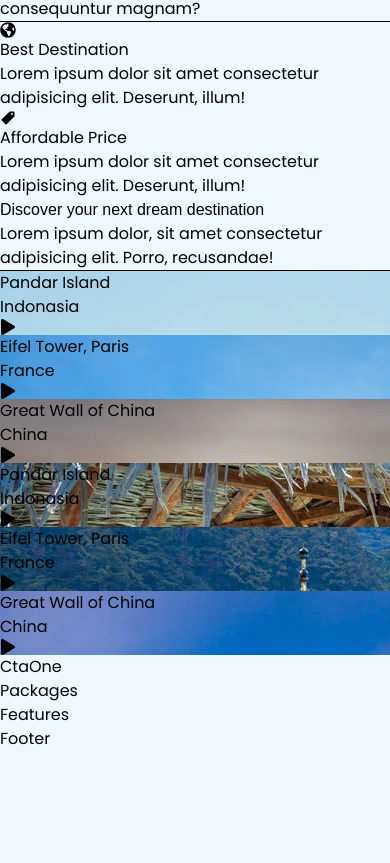
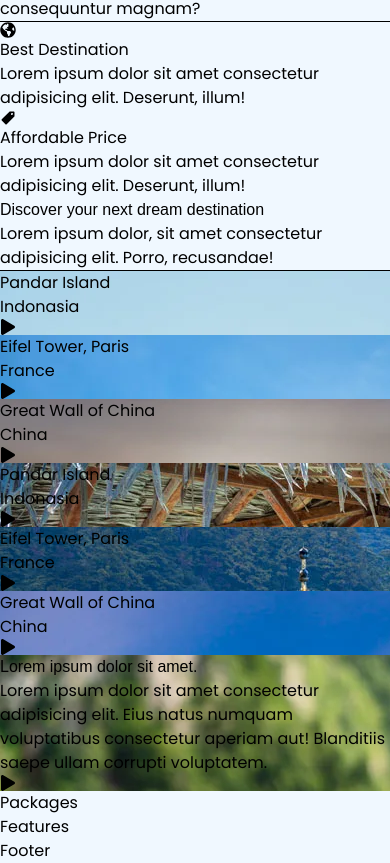
Before and after one commit to AkifNaveed12/Tripify, a React (Vite) app in the folder TripifyWebsite/: page / in a window 390 px wide. Shown: the part 1028-1891 px from the top of the page. Before the commit the page ends 1779 px from the top, so only its background shows below. Built offline with nearby package versions, Linux system fonts and the light colour scheme; a web font is replaced by a local one.

Commit message:
feat: CtaOne section added

```diff
--- a/TripifyWebsite/src/sections/CtaOne.jsx
+++ b/TripifyWebsite/src/sections/CtaOne.jsx
@@ -1,9 +1,37 @@
-import React from 'react';
+import React, {useEffect} from 'react';
+import cta1 from '../assets/cta1.webp'
+import { FaPlay } from 'react-icons/fa';
+import AOS from 'aos'
+import 'aos/dist/aos.css'
 
 const CtaOne = () => {
+    useEffect(() => {
+        AOS.init({
+            delay: 200,
+            once: false,
+            duraton: 800
+            })
+        }, []);
     return (
-        <div>
-            CtaOne
+        <div id='cta1'
+        style={{backgroundImage:`url(${cta1})`}}
+        className='relative w-full lg:h-[500px] lg:p-22 p-10 flex
+        flex-col justify-center items-center gap-5 bg:cover bg-center'>
+            {/* black overlay */}
+            <div className='absolute bg-black/50'></div>
+
+            {/* content part */}
+            <div className='relative z-10 flex flex-col justify-center items-center gap-5'>
+                <h1 data-aos="zoom-in" data-aos-delay="100"
+                className='lg:text-5xl text-3xl font-fakhwang font-semibold text-white lg:w-[60%] w-full text-center capitalize'>Lorem ipsum dolor sit amet.</h1>
+                <p data-aos="zoom-in" data-aos-delay="200"
+                className='text-white lg:w-[50%] text-lg w-full text-center'>Lorem ipsum dolor sit amet consectetur adipisicing elit. Eius natus numquam voluptatibus consectetur aperiam aut! Blanditiis saepe ullam corrupti voluptatem.</p>
+                <div data-aos="zoom-in" data-aos-delay="300"
+                className='bg-white lg:p-7 p-4 rounded-full'>
+                    <FaPlay className='text-orange-600 text-2xl'/>
+                </div>
+
+            </div>
         </div>
     );
 }
```
